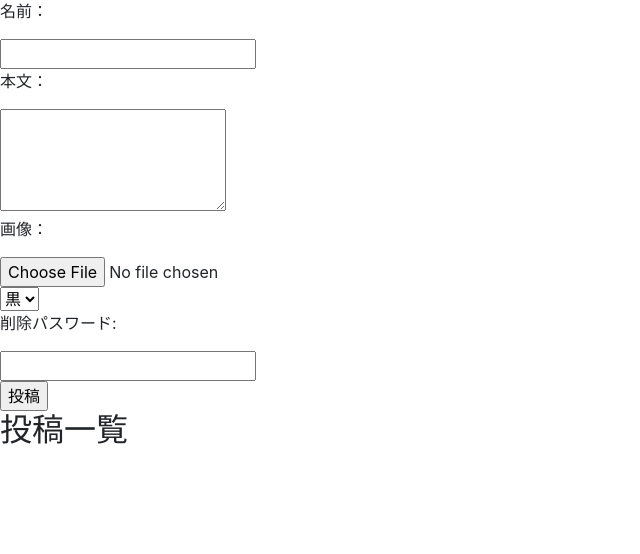
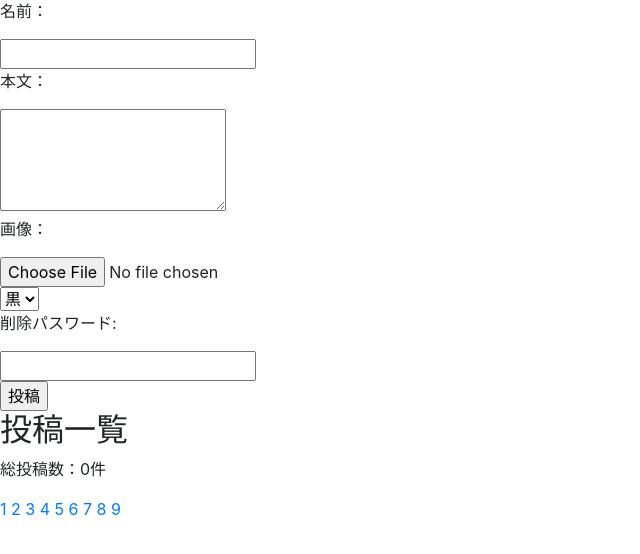
Before and after one commit to naoki-hirayama/-, a PHP site: page /index.php?page=2 in a window 1280 px wide. Shown: the part 65-619 px from the top of the page, without its empty margins (0-640 px from the left). Run offline with PHP 8.4, Linux system fonts and the light colour scheme; data that the repository does not hold is empty; some libraries are stand-ins or nearby versions.

Commit message:
ページング機能追加4

```diff
--- a/index.php
+++ b/index.php
@@ -1,7 +1,7 @@
 <?php
 //MySQLサーバ接続
 require_once('function/db_connect.php');
-// ＊変更
+
 $database = db_connect();
 $picture_max_size = 1*1024*1024;
 $select_color_options = ['black'=>'黒','red'=>'赤','blue'=>'青','yellow'=>'黄','green'=>'緑'];
@@ -100,19 +100,19 @@
     }
 // GETでアクセスされた時
 } else {
-    $max_pager_range = 7;   //変更したら表示できるページ幅が変わる
+    $max_pager_range = 9;   //変更したら表示できるページ幅が変わる
 
-    $odd_even = $max_pager_range % 2;
+    $odd_even_num = $max_pager_range % 2;
 
-    if ($odd_even === 1) {
-        $left_range = (int)floor($max_pager_range / 2);
-        $right_range = (int)ceil($max_pager_range / 2) - 1;
-    } else if ($odd_even === 0) {
-        $left_range = (int)floor($max_pager_range / 2) - 1;
-        $right_range = (int)ceil($max_pager_range / 2);
+    if (($max_pager_range % 2)===1) {
+        $left_range =((int)ceil($max_pager_range - 1) / 2);
+        $right_range = ((int)floor($max_pager_range - 1) / 2);
+    } else {
+        $left_range = (int)ceil($max_pager_range / 2);
+        $right_range = ((int)floor($max_pager_range - 1) / 2);
     }
 
-    $per_page_records = 2;
+    $per_page_records = 3;
     $stmt = $database->query('SELECT COUNT(id) AS CNT FROM post');
     $total_records = $stmt->fetchColumn();
     //合計ページ数を計算
--- a/views/index.php
+++ b/views/index.php
@@ -28,6 +28,7 @@
         </form>
         <?php if (empty($errors)) : ?>
             <h2>投稿一覧</h2>
+            <p>総投稿数：<?php echo $total_records; ?>件</p>
             <ul>
                 <?php if ($records) : ?>
                     <?php foreach ($records as $record) : ?>
@@ -64,16 +65,45 @@
         <?php if ($page > 1) : ?>
         <a href="?page=<?php echo $page-1; ?>">前へ</a>
         <?php endif ?>
-        <?php for ($i = $page - $left_range; $i <= $page + $right_range; $i++) : ?>
-            <?php if(($i >= 1) && ($i <= $total_pages)) : ?>
-                <?php if($i !== $page) : ?>
-                <a href="?page=<?php echo $i; ?>"><?php echo $i; ?></a>
-                <?php endif ?>
-                <?php if($i === $page) : ?>
-                <a><?php echo $i; ?></a>
-                <?php endif ?>
-            <?php endif ?>
-        <?php endfor ?>
+
+
+        <?php if($page <= $left_range) : ?>
+        <?php for ($i = 1; $i <= $max_pager_range; $i++) : ?>
+        <?php if($i !== $page) :?>
+        <a href="?page=<?php echo $i; ?>"><?= $i ; ?></a>
+        <?php endif;?>
+        <?php if($i === $page) :?>
+        <a><?= $i ; ?></a>
+        <?php endif;?>
+        <?php endfor; ?>
+        <?php endif; ?>
+
+        <?php if(($page > $left_range) && ($page < $total_pages - $right_range)) : ?>
+        <?php for ($i = $page - $left_range ; $i <= $page + $right_range; $i++) : ?>
+        <?php if($i !== $page) :?>
+        <a href="?page=<?php echo $i; ?>"><?= $i ; ?></a>
+        <?php endif;?>
+        <?php if($i === $page) :?>
+        <a><?= $i ; ?></a>
+        <?php endif;?>
+        <?php endfor; ?>
+        <?php endif;?>
+
+        <?php if ($page >= $total_pages - $right_range) : ?>
+        <?php for ($i = $total_pages - $max_pager_range + 1 ; $i <= $total_pages; $i++) : ?>
+        <?php if($i >= 1): ?>
+        <?php if($i !== $page) :?>
+        <a href="?page=<?php echo $i; ?>"><?= $i ; ?></a>
+        <?php endif;?>
+        <?php if($i === $page) :?>
+        <a><?= $i ; ?></a>
+        <?php endif;?>
+        <?php endif;?>
+        <?php endfor; ?>
+        <?php endif;?>
+
+
+
         <?php if ($page < $total_pages) : ?>
         <a href="?page=<?php echo $page+1; ?>">次へ</a>
         <?php endif ?>
```
Also changed, not shown: images/12910397155c8a0265af93d.png (added), images/3020967745c8a0287a17f7.png (added), images/5787298245c89fff7830d9.jpeg (added), images/618451525c89fde1834fd.jpeg (added).
